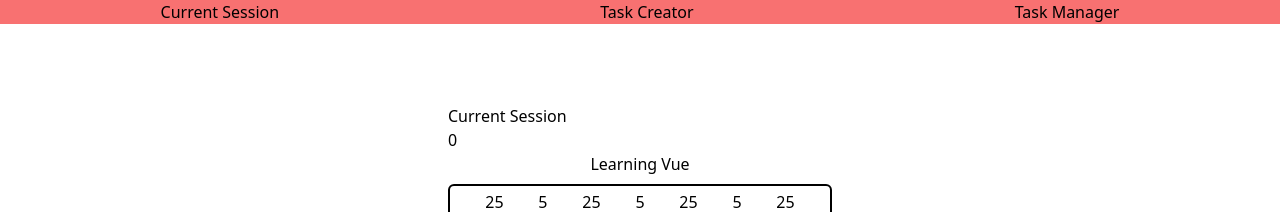
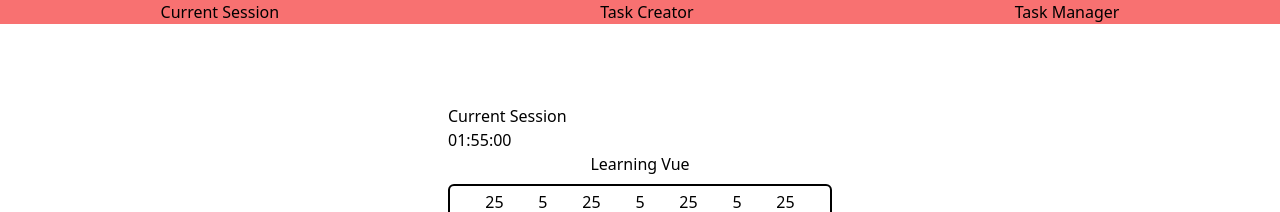
Before and after one commit to jprymak/pomodoro-deluxe, a React (Create React App) app: page / in a window 1280 px wide. Shown: the top 212 px of the page. Built offline with nearby package versions, Linux system fonts and the light colour scheme.

Commit message:
feat: show current cycle time left

```diff
--- a/src/components/CurrentSession.js
+++ b/src/components/CurrentSession.js
@@ -26,11 +26,16 @@ class CurrentSession extends React.Component {
       (sessionLengthInMinutes / totalCycleLengthInMinutes) * 100;
     const breakBlockWidth =
       (breakLengthInMinutes / totalCycleLengthInMinutes) * 100;
+    const totalCycleLengthInSeconds = totalCycleLengthInMinutes * 60;
+    const timeLeftInSeconds = totalCycleLengthInSeconds - elapsedTimeInSeconds;
+    const hours = Math.floor(timeLeftInSeconds / 3600);
+    const minutes = Math.floor(timeLeftInSeconds % 3600) / 60;
+    const seconds = (timeLeftInSeconds % 3600) % 60;
 
     return (
       <div>
         <div>Current Session</div>
-        <Timer elapsedTimeInSeconds={elapsedTimeInSeconds} />
+        <Timer hours={hours} minutes={minutes} seconds={seconds} />
         <ProgressBar
           sessionLengthInMinutes={sessionLengthInMinutes}
           breakLengthInMinutes={breakLengthInMinutes}
--- a/src/components/Timer.js
+++ b/src/components/Timer.js
@@ -1,8 +1,12 @@
 
 
-function Timer({elapsedTimeInSeconds}){
+function Timer(props){
+    const {hours,minutes,seconds} = props;
     return(
-        <div>{elapsedTimeInSeconds}</div>
+        <div>
+            {hours <10 ? "0"+ hours : hours}:
+            {minutes<10 ? "0"+ minutes : minutes}:
+            {seconds<10 ? "0"+ seconds : seconds}</div>
     )
 }
 
```
